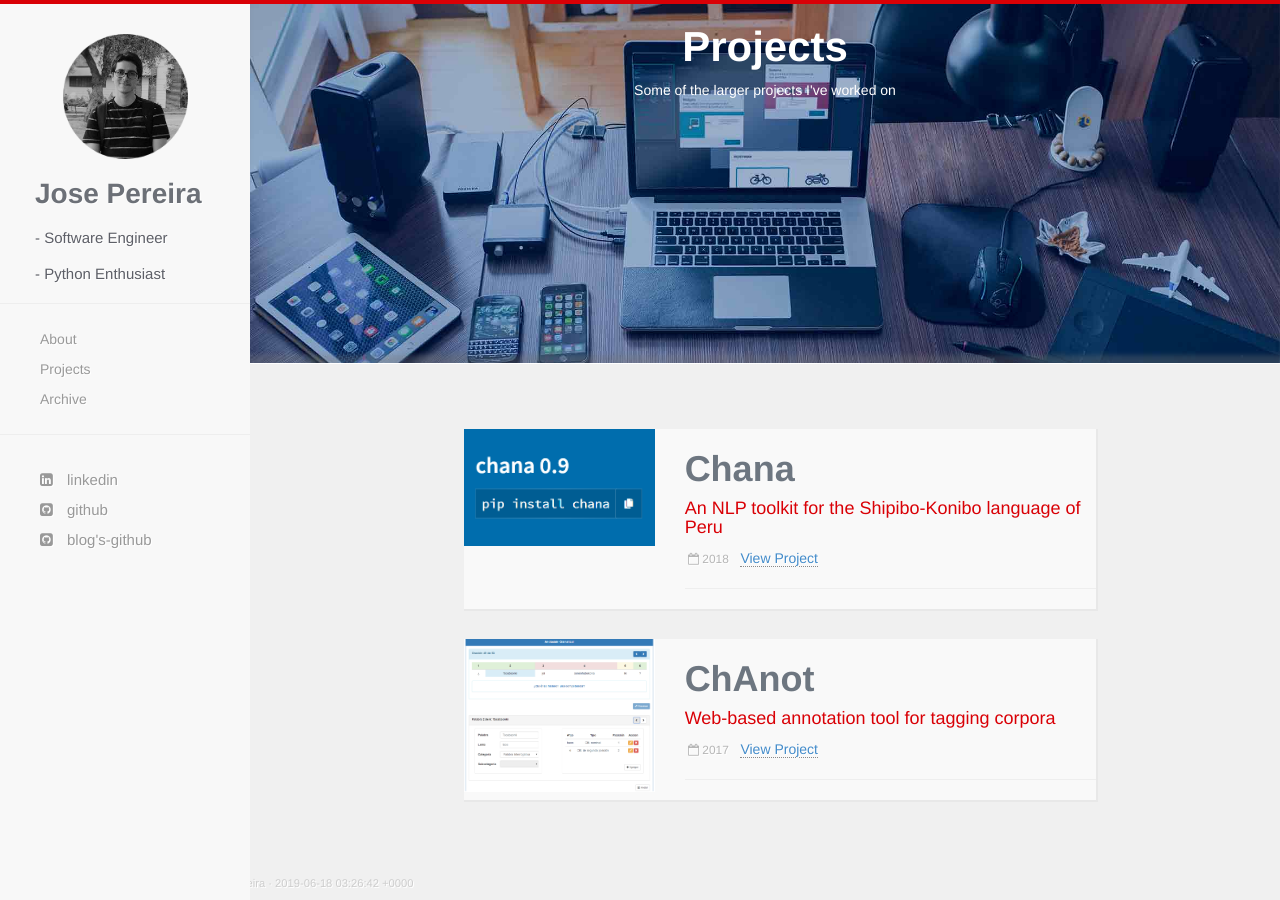
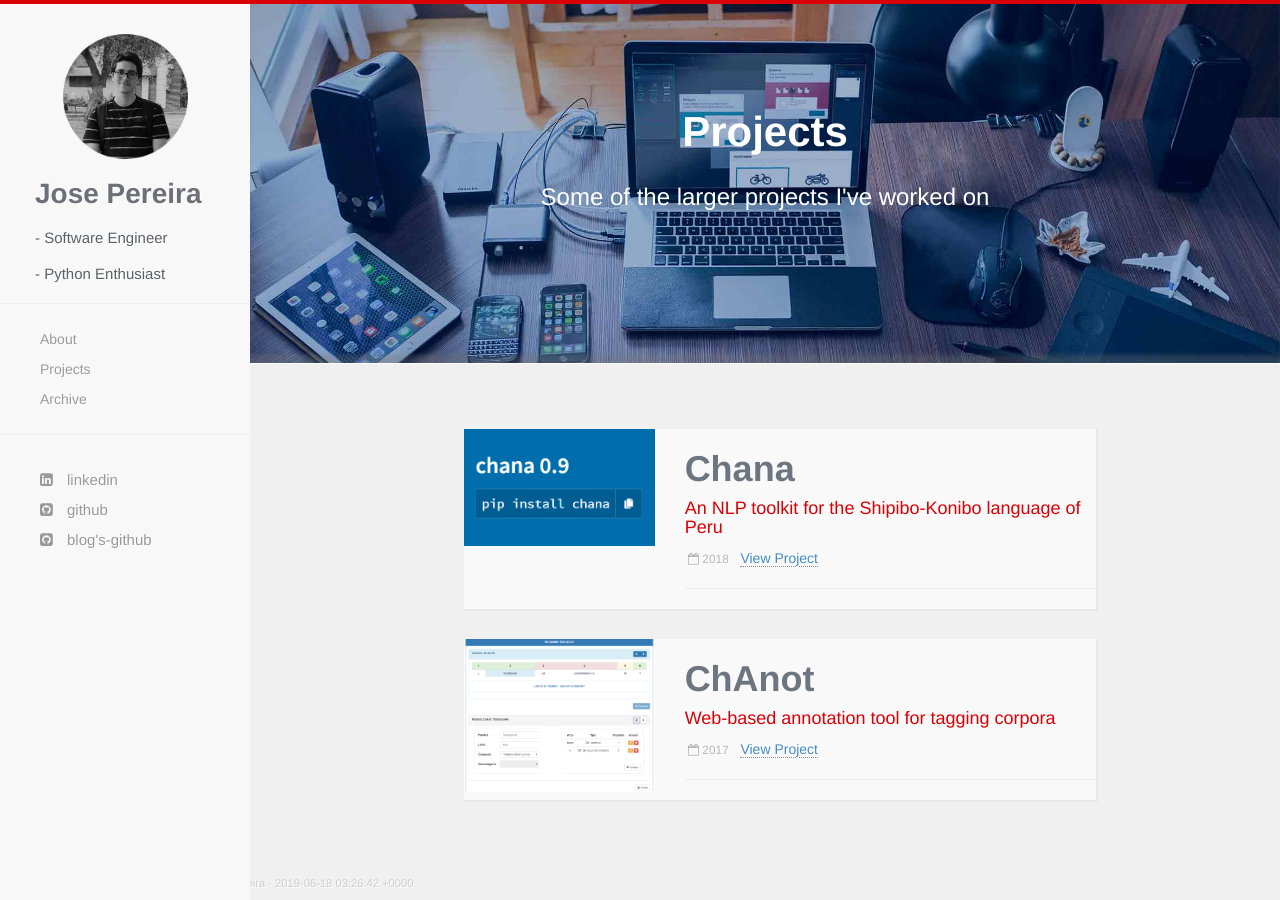
Before and after one commit to jpereiran/jpereiran.github.io, a Jekyll site: the page built from projects.html, in a window 1280 px wide. Built offline with Jekyll 4.4.1, drawn with Linux system fonts in a browser that asks for light colours; nearby versions of some CDN libraries.

Commit message:
Update projects.html

```diff
--- a/projects.html
+++ b/projects.html
@@ -7,8 +7,8 @@ title: Projects
     .project-container {background-image: url("{{ site.baseurl }}/images/projects.jpg");}
   </style>
   <div class="project-container">
-    <h1>Projects</h1>
-    <p>Some of the larger projects I've worked on</p>
+    <h1 style="padding-top: 105px;">Projects</h1>
+    <p style="font-size: 24px;padding-top: 15px;">Some of the larger projects I've worked on</p>
     <br>
   </div>
 
```
